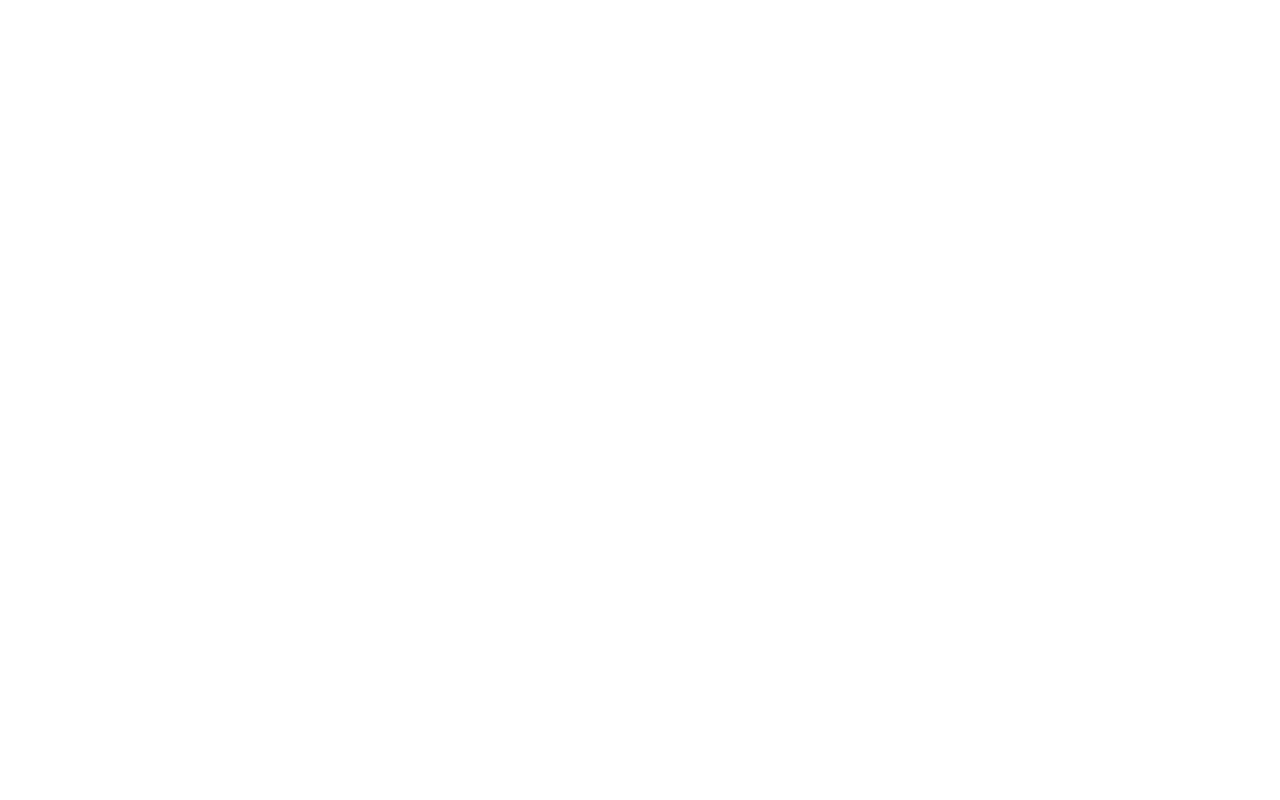
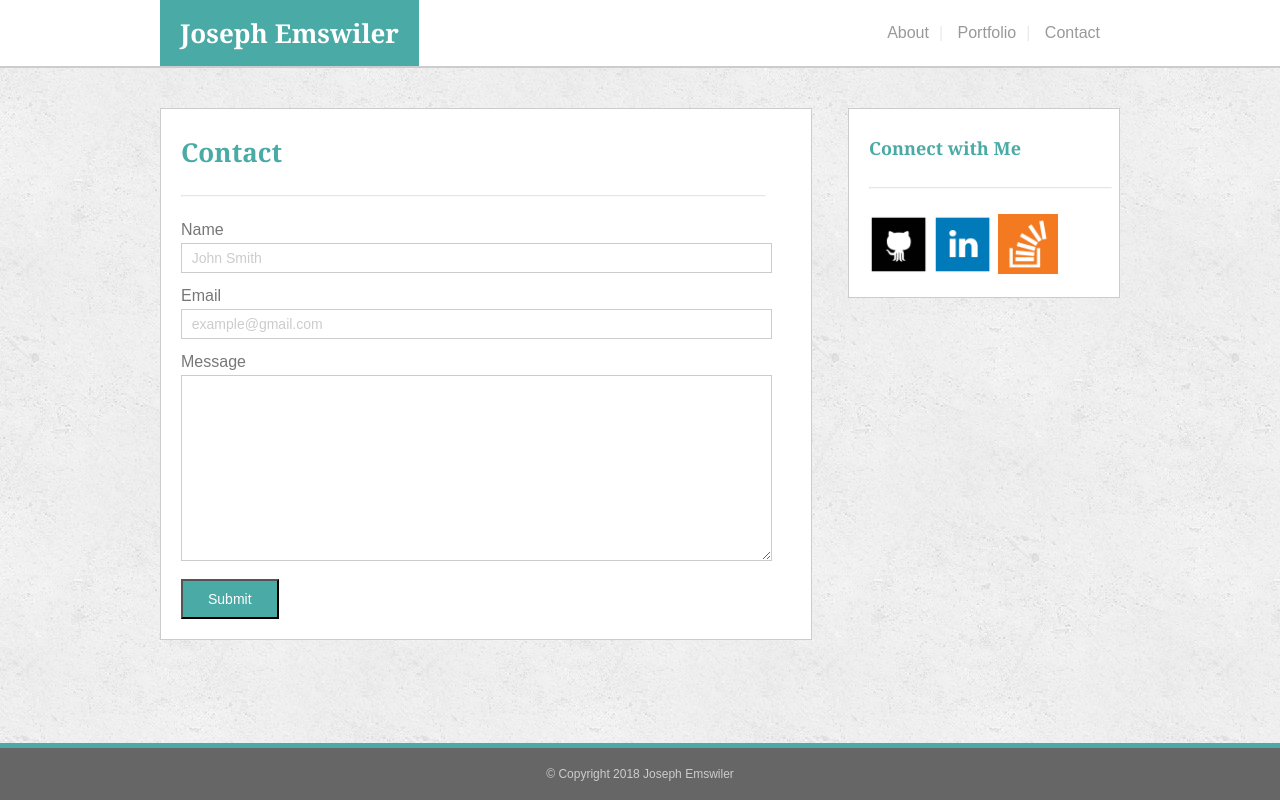
Before and after one commit to josephemswiler/basic-portfolio, a plain HTML site: page contact.html in a window 1280 px wide. Drawn offline with Linux system fonts and the light colour scheme.

Commit message:
thursday am

```diff
--- a/assets/css/style.css
+++ b/assets/css/style.css
@@ -0,0 +1,160 @@
+body {
+    color: #777;
+    font-family: 'Arial', 'Helvetica Neue', Helvetica, sans-serif;
+    background-color: #ccc;
+    background-image: url("../images/concrete.png");
+    background-repeat: repeat;
+
+}
+
+/* header */
+.header-wrapper {
+    width: 100%;
+    background-color: #fff;
+    border-bottom: solid 2px #ccc;
+}
+
+header {
+    width: 960px;
+    background-color: #fff;
+    margin: 0 auto;
+    overflow: hidden;
+}
+
+header div {
+    float: left;
+    padding: 20px;
+    color: #fff;
+    background-color: #4aaaa5;
+    font-family: 'Georgia', Times, 'Times New Roman', serif;
+    font-size: 26px;
+    font-weight: bold;
+}
+
+header nav {
+    float: right;
+    padding: 20px;
+    margin-top: 5px;
+}
+
+header nav a {
+    color: #999;
+    text-decoration: none;
+
+}
+
+header nav span {
+    margin: 0px 10px 0px 10px;
+    opacity: .15;
+}
+
+/*main*/
+.main {
+    width: 960px;
+    margin: 0 auto;
+    clear: both;
+    margin-top: 40px;
+}
+
+.about {
+    float: left;
+    width: 650px;
+    background-color: #fff;
+    border: 1px solid #ccc;
+}
+
+.contact {
+    float: right;
+    width: 270px;
+    background-color: #fff;
+    border: 1px solid #ccc;
+}
+
+section div {
+    margin: 20px;
+    width: 90%;
+    display: block;
+}
+
+hr {
+    margin: 10px 0px 25px 0px;
+    opacity: .25;
+
+}
+
+h2 {
+    font-family: 'Georgia', Times, 'Times New Roman', serif;
+    color: #4aaaa5;
+    font-size: 26px;
+    font-weight: bold;
+    margin: 30px 0px 30px 0px;
+}
+
+h3 {
+    font-family: 'Georgia', Times, 'Times New Roman', serif;
+    color: #4aaaa5;
+    font-size: 18px;
+    font-weight: bold;
+    margin: 30px 0px 30px 0px;
+}
+
+p {
+    line-height: 170%;
+}
+
+.about img {
+    float: left;
+    margin: 0px 15px 0px 0px;
+}
+
+.contact img {
+    width: 60px;
+    height: 60px;
+}
+
+/*footer*/
+footer {
+    text-align: center;
+    border-top: solid 5px #4aaaa5;
+    color: #ccc;
+    background-color: #666;
+    padding: 20px 0px 20px 0px;
+    position: absolute;
+    bottom: 0;
+    left: 0;
+    width: 100%;
+    font-size: 12px;
+}
+/*misc*/
+.clearfix::after {
+    content: "";
+    display: block;
+    clear: both;
+}
+
+/*contact page*/
+button {
+    padding: 10px 25px 10px 25px;
+    background-color: #4aaaa5;
+    color: #fff;
+    font-size: 14px;
+}
+
+input {
+    margin: 5px 0px 15px 0px;
+    width: 100%;
+    height: 26px;
+    border: solid 1px #ccc;
+}
+
+textarea {
+    margin: 5px 0px 15px 0px;
+    width: 100%;
+    height: 180px;
+    border: solid 1px #ccc;
+}
+
+::-webkit-input-placeholder {
+    color: #ccc;
+    font-size: 14px;
+}
--- a/contact.html
+++ b/contact.html
@@ -0,0 +1,51 @@
+<!doctype html>
+<html>
+    <head>
+        <link rel="stylesheet" href="assets/css/reset.css">
+        <link rel="stylesheet" href="assets/css/style.css">
+        <title>Basic Portfolio</title>
+    </head>
+    <body>
+        <div class="container">
+        <div class="header-wrapper">
+            <header>
+                <div>Joseph Emswiler</div>
+                <nav>
+                    <a href="index.html">About</a><span>|</span>
+                    <a href="portfolio.html">Portfolio</a><span>|</span>
+                    <a href="contact.html">Contact</a>
+                </nav>
+            </header>
+        </div>
+        <div class="main">
+            <section class="about">
+                <div>
+                    <h2>Contact</h2>
+                    <hr/>
+                    <form action="">
+                        Name<br/>
+                        <input type="text" name="name" placeholder="  John Smith"><br/>
+                        Email<br/>
+                        <input type="text" name="email" placeholder="  example@gmail.com"><br/>
+                        Message<br/>
+                        <textarea name="message" id="" cols="30" rows="10"></textarea><br/>
+                        <button>Submit</button>
+                    </form>
+                </div>
+            </section>
+            <section class="contact">
+                <div>
+                    <h3>Connect with Me</h3>
+                    <hr/>
+                    <a href="https://github.com/josephemswiler" target="_blank"><img src="assets/images/github.png" alt="GitHub"></a>
+                    <a href="https://www.linkedin.com/in/josephemswiler/" target="_blank"><img src="assets/images/linkedin.png" alt="LinkedIn"></a>
+                    <a href="https://stackoverflow.com/users/8108587/josephemswiler" target="_blank"><img class="icon" src="assets/images/stackoverflow.png" alt="Stack Overflow"></a>
+                </div>
+            </section>
+        </div>
+        <footer>
+            &copy; Copyright 2018 Joseph Emswiler
+        </footer>
+        </div>
+    </body>
+</html>
--- a/style.css
+++ /dev/null
@@ -1 +0,0 @@
-@import url('https://fonts.googleapis.com/css?family=Lobster|Josefin+Sans|Bungee+Shade');
```
Also changed, not shown: index.html (+35 -15 lines), portfolio.html (+47 -0 lines), assets/images/concrete.png (added), assets/images/github.png (added), assets/images/linkedin.png (added), assets/images/stackoverflow.png (added), 3 other files.
